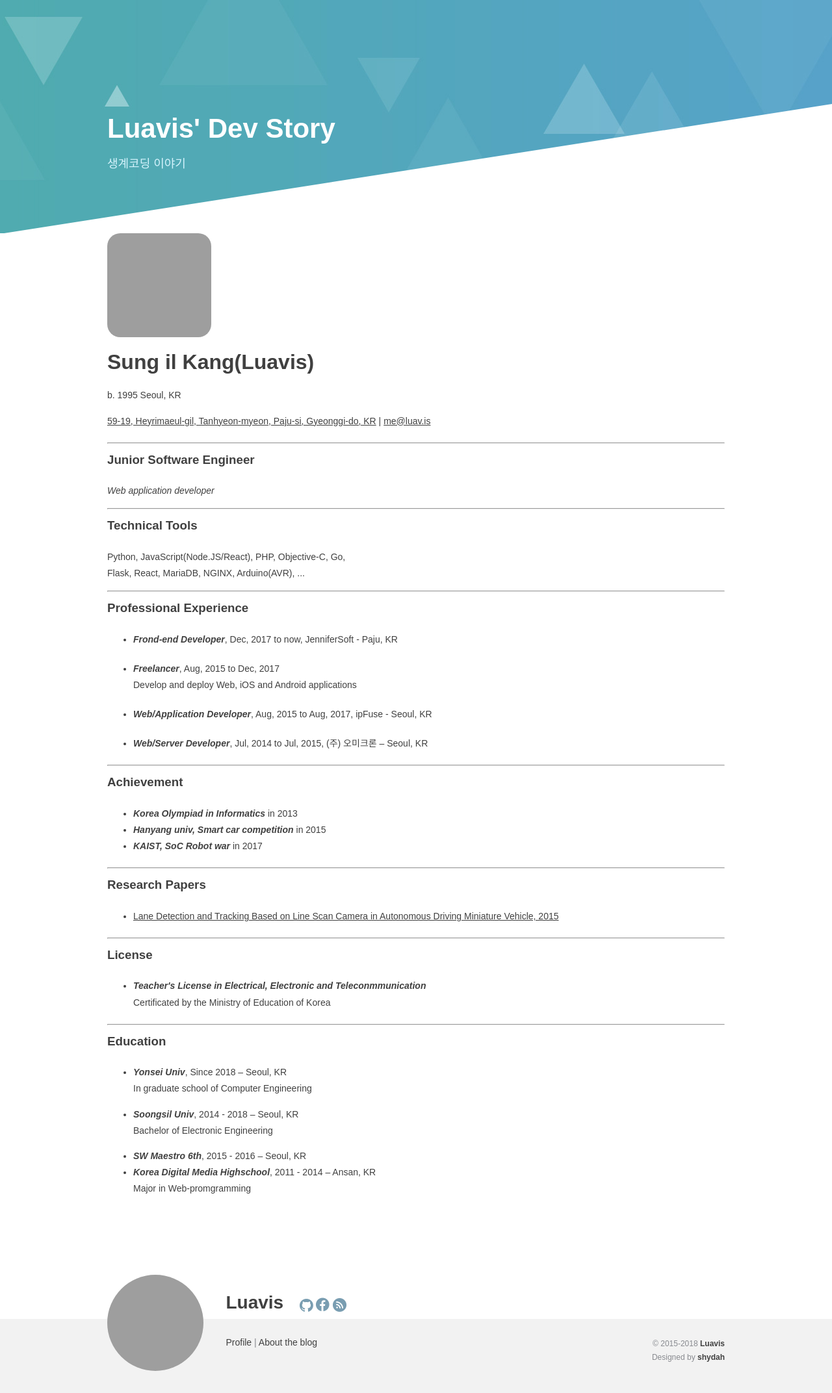
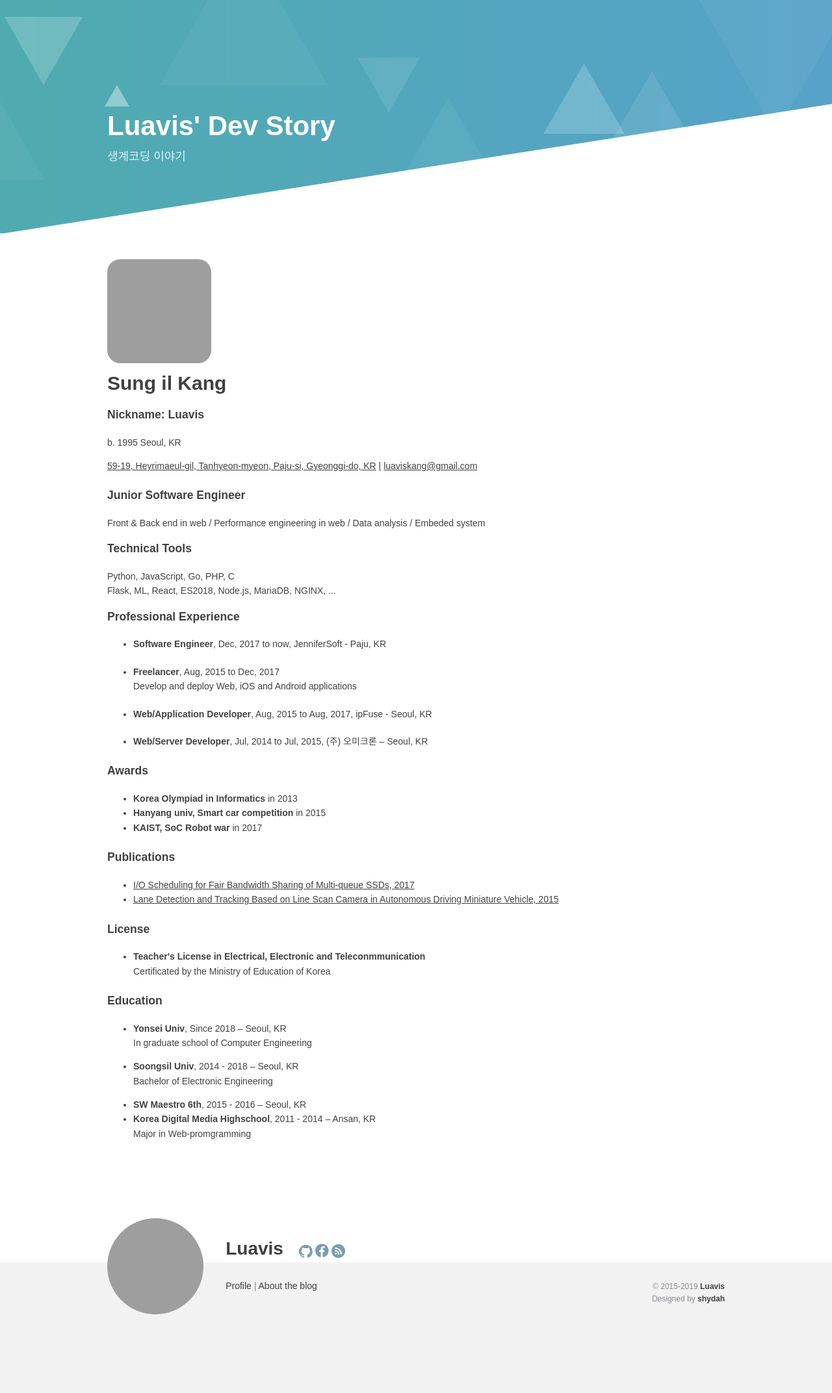
Before and after one commit to Luavis/luavis.github.io, a Jekyll site: the page built from _pages/about_me.html, in a window 1280 px wide. Shown: the whole page at 65% size. Built offline with Jekyll 4.4.1, drawn with Linux system fonts in a browser that asks for light colours; some web fonts are replaced; after the commit the page ends 2057 px from its top, so only the background shows below that; grey boxes are pictures that could not be loaded.

Commit message:
Fix design and profile

```diff
--- a/_config.yml
+++ b/_config.yml
@@ -11,7 +11,7 @@ nickname: Luavis
 designed_by: shydah
 designed_by_url: https://github.com/shydah
 since_year: 2015
-copyright_year: 2018
+copyright_year: 2019
 include: ["_categories", "_pages"]
 permalink: "/:categories/:title"
 github: [metadata]
--- a/_layouts/luavis.html
+++ b/_layouts/luavis.html
@@ -70,8 +70,8 @@
       </div>
       <section class="main-content-wrapper">
         {{ content }}
+        {% include footer.html %}
       </section>
-      {% include footer.html %}
     </div>
     <!--[if !IE]><!-->
     <script async src="{{ "/static/js/app.js" | prepend: site.baseurl }}"></script>
--- a/_pages/about_me.html
+++ b/_pages/about_me.html
@@ -26,43 +26,46 @@ permalink: /about/
   }
   em {
     font-weight: bold;
+    font-style: normal;
   }
 </style>
 <div class="post">
   <div class="text-center margin-bottom">
     <img src="https://avatars3.githubusercontent.com/u/1534596?v=3&amp;s=460" id="profile-image" alt="profile" width="160">
-    <h1 class="name-title">Sung il Kang(Luavis)</h1>
+    <h1 class="name-title">Sung il Kang</h1>
+    <h3>Nickname: Luavis</h3>
     <p class="description">b. 1995 Seoul, KR</p>
-    <p class="description"><a href="https://www.google.co.kr/maps/place/@37.7888482,126.6948048,17z/data=!3m1!4b1!4m12!1m6!3m5!1s0x357c9e1e71e72c45:0x3c760090151327b5!2z7KCc64uI7Y287IaM7ZSE7Yq4!8m2!3d37.7888482!4d126.6969935!3m4!1s0x357c9e1e71e72c45:0x3c760090151327b5!8m2!3d37.7888482!4d126.6969935">59-19, Heyrimaeul-gil, Tanhyeon-myeon, Paju-si, Gyeonggi-do, KR</a> | <a href="mailto:me@luav.is">me@luav.is</a> </p>
+    <p class="description"><a href="https://www.google.co.kr/maps/place/@37.7888482,126.6948048,17z/data=!3m1!4b1!4m12!1m6!3m5!1s0x357c9e1e71e72c45:0x3c760090151327b5!2z7KCc64uI7Y287IaM7ZSE7Yq4!8m2!3d37.7888482!4d126.6969935!3m4!1s0x357c9e1e71e72c45:0x3c760090151327b5!8m2!3d37.7888482!4d126.6969935">59-19, Heyrimaeul-gil, Tanhyeon-myeon, Paju-si, Gyeonggi-do, KR</a> | <a href="mailto:luaviskang@gmail.com">luaviskang@gmail.com</a> </p>
   </div>
-
-  <hr>
 
   <div class="text-center">
     <h3>Junior Software Engineer</h3>
-    <p class="description"><i>Web application developer</i></p>
+    <p class="description">
+      Front & Back end in web / Performance engineering in web / Data analysis
+      / Embeded system
+    </p>
   </div>
 <!--   <ul>
     <li>Understand software with hardware</li>
     <li>Have experience in various platforms</li>
     <li>Keep following stardards before anything else</li>
   </ul> -->
-  <hr>
 
   <div class="text-center">
     <h3>Technical Tools</h3>
     <p class="description">
-      Python, JavaScript(Node.JS/React), PHP, Objective-C, Go,<br>
-      Flask, React, MariaDB, NGINX, Arduino(AVR), ...
+      Python, JavaScript, Go, PHP, C<br>
+      Flask, ML, React, ES2018, Node.js, MariaDB, NGINX, ...
     </p>
   </div>
-  <hr>
+
   <div class="text-center">
     <h3>Professional Experience</h3>
   </div>
+
   <ul>
       <li class="description margin-bottom">
-        <em>Frond-end Developer</em>, Dec, 2017 to now, JenniferSoft - Paju, KR
+        <em>Software Engineer</em>, Dec, 2017 to now, JenniferSoft - Paju, KR
       </li>
       <li class="description margin-bottom">
         <em>Freelancer</em>, Aug, 2015 to Dec, 2017 <br>
@@ -75,23 +78,24 @@ permalink: /about/
         <em>Web/Server Developer</em>, Jul, 2014 to Jul, 2015, (주) 오미크론 – Seoul, KR
       </li>
   </ul>
-  <hr>
+
   <div class="text-center">
-    <h3>Achievement</h3>
+    <h3>Awards</h3>
   </div>
   <ul class="description margin-bottom">
       <li><em>Korea Olympiad in Informatics</em> in 2013</li>
       <li><em>Hanyang univ, Smart car competition</em> in 2015</li>
       <li><em>KAIST, SoC Robot war</em> in 2017</li>
   </ul>
-  <hr>
+
   <div class="text-center">
-    <h3>Research Papers</h3>
+    <h3>Publications</h3>
   </div>
   <ul class="description margin-bottom">
+    <li><a href="">I/O Scheduling for Fair Bandwidth Sharing of Multi-queue SSDs, 2017</a></li>
     <li><a href="http://www.dbpia.co.kr/Journal/ArticleDetail/NODE06564764">Lane Detection and Tracking Based on Line Scan Camera in Autonomous Driving Miniature Vehicle, 2015</a></li>
   </ul>
-  <hr>
+
   <div class="text-center">
     <h3>License</h3>
   </div>
@@ -102,7 +106,7 @@ permalink: /about/
       </p>
     </li>
   </ul>
-  <hr>
+
   <div class="text-center">
     <h3>Education</h3>
   </div>
--- a/static/css/ie-print.css
+++ b/static/css/ie-print.css
@@ -30,13 +30,36 @@
   #triangle-wrapper {
     display: none;
   }
+  .main-content-wrapper {
+    padding: 0;
+  }
   .share {
     display: none;
   }
+  .footer {
+    padding: 20px;
+  }
+  .footer #avatar {
+    position: static;
+    float: left;
+  }
   .footer #copyright {
+    height: 72px;
     background: none;
   }
+  .footer #copyright p {
+    padding: 0;
+  }
+  .footer .name-wrapper .name {
+    font-size: 18px;
+  }
+  .footer .name-wrapper .name::before {
+    content: 'Written by ';
+  }
   .footer .name-wrapper .links {
+    display: none;
+  }
+  .footer .description {
     display: none;
   }
   /* IE6 ignore avatar */
@@ -49,6 +72,9 @@
   #wrapper {
     margin-bottom: 0;
   }
+  .fb-like {
+    display: none !important;
+  }
   #disqus_thread {
     display: none;
   }
--- a/static/css/main.css
+++ b/static/css/main.css
@@ -45,9 +45,13 @@
        url(//fonts.gstatic.com/ea/nanumgothic/v5/NanumGothic-ExtraBold.ttf) format('truetype');
 }
 
+html {
+  background-color: #f2f2f2;
+}
+
 body {
   margin: 0px;
-  font: 16px/1.8 "나눔고딕",NanumGothic,"Nanum Gothic","맑은 고딕","Malgun Gothic","돋움",dotum,AppleSDGothic,sans-serif;
+  font: 15px/1.6 "나눔고딕",NanumGothic,"Nanum Gothic","맑은 고딕","Malgun Gothic","돋움",dotum,AppleSDGothic,sans-serif;
   font-weight: normal;
   color: #404040;
   position: relative;
@@ -267,6 +271,7 @@ blockquote {
   position: relative;
   background: white;
   z-index: 500;
+  padding-top: 40px;
 }
 
 .home, .post {
@@ -301,8 +306,6 @@ blockquote {
 
 .home .post-list li {
   list-style: none;
-  border-bottom: 1px solid #afcace;
-  padding-bottom: 30px;
   margin-bottom: 30px;
 }
 
@@ -375,6 +378,10 @@ blockquote {
   .post .post-title a {
     font-size: 28px;
   }
+}
+
+.post-content {
+  word-break: break-word;
 }
 
 .post-content img {
```
Also changed, not shown: _pages/read_me.html (+4 -4 lines), 1 other file.
